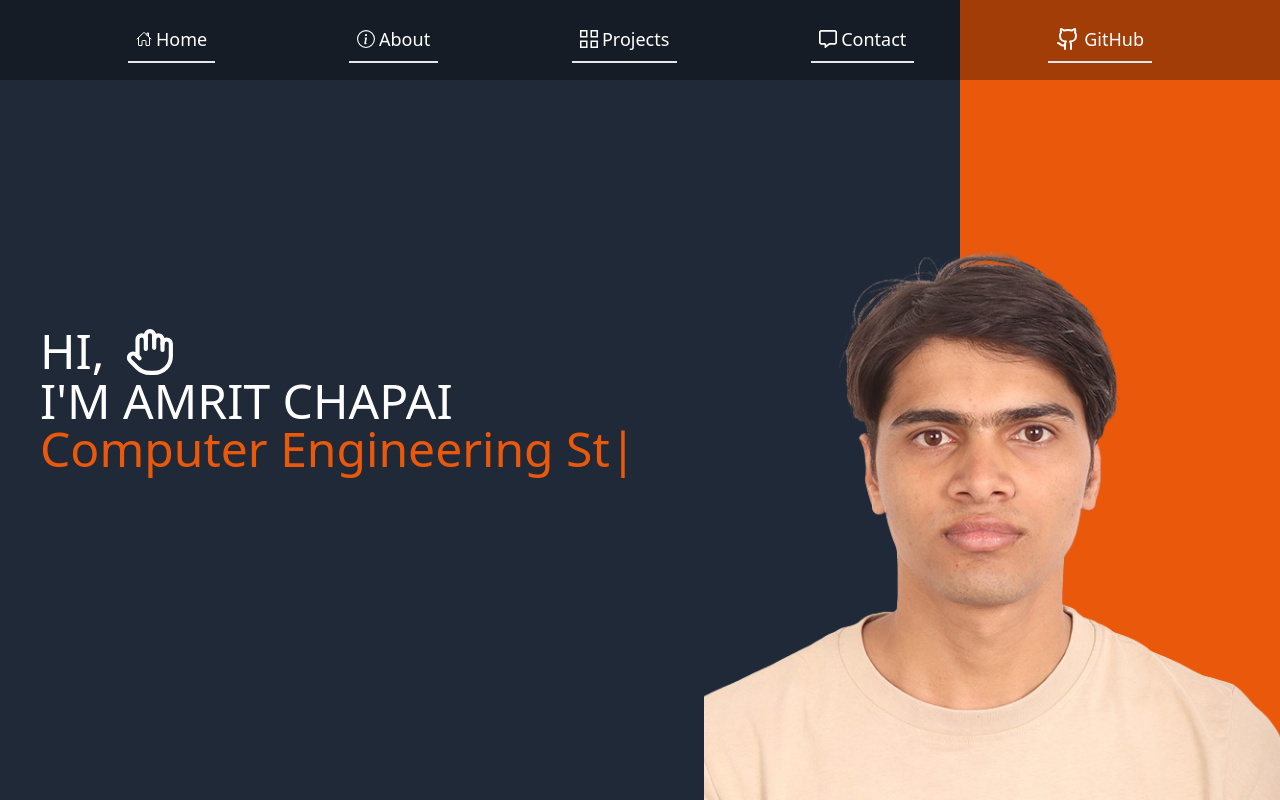
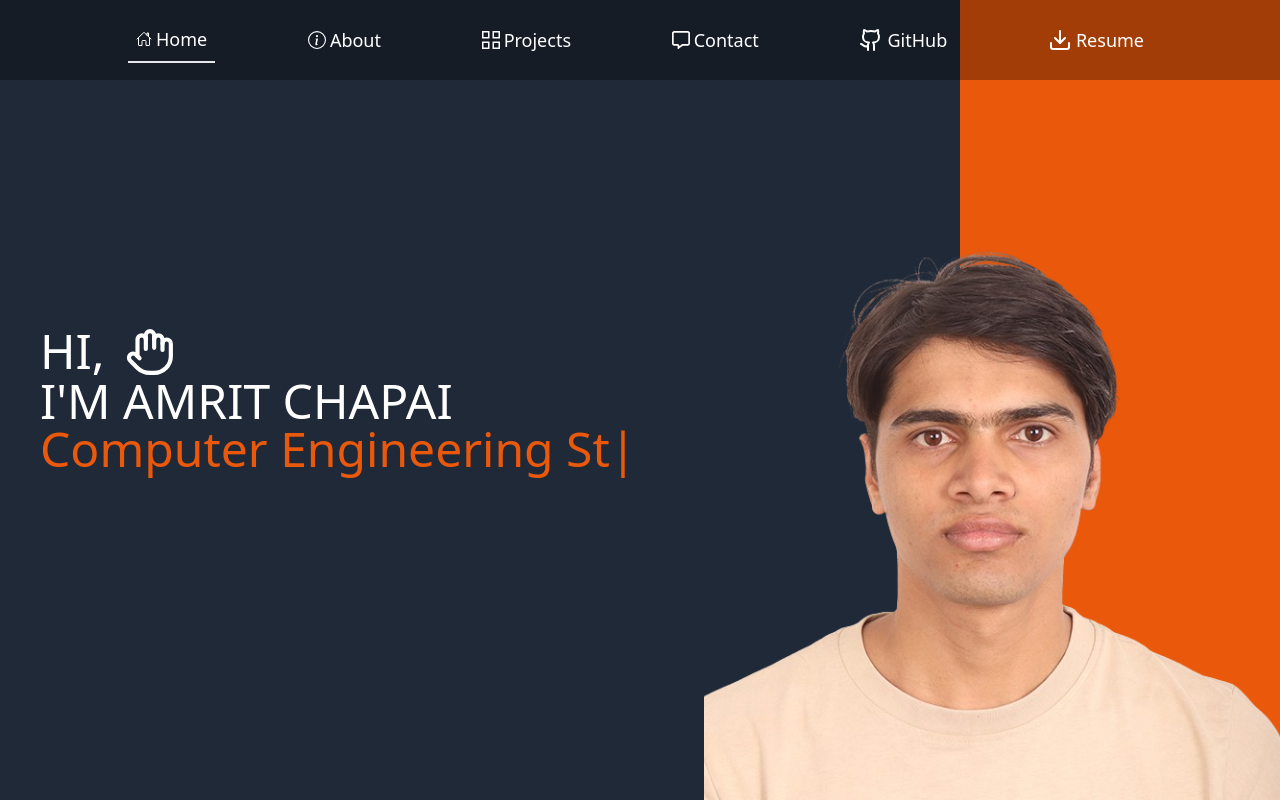
Before and after one commit to amritchapai/Portfolio, a React (Vite) app: page / in a window 1280 px wide. Built offline with nearby package versions, Linux system fonts and the light colour scheme.

Commit message:
improved navbar

```diff
--- a/src/Components/Navbar.jsx
+++ b/src/Components/Navbar.jsx
@@ -1,10 +1,10 @@
 import { IoHomeOutline } from "react-icons/io5";
 import { BsInfoCircle } from "react-icons/bs";
-import React from "react";
+import React, { useRef, useState } from "react";
 import { FaRegMessage } from "react-icons/fa6";
 import { useNavigate } from "react-router-dom";
 import { GrProjects } from "react-icons/gr";
-import { GithubIcon } from "lucide-react";
+import { DownloadIcon, GithubIcon } from "lucide-react";
 
 const navList = [
   {
@@ -26,24 +26,37 @@ const navList = [
   {
     text: "GitHub",
     icon: <GithubIcon/>
+  },
+  {
+    text: "Resume",
+    icon: <DownloadIcon/>
   }
 ];
 
 
 const Navbar = () => {
+  const [current, setCurrent] = useState(0);
+  const downloadRef = useRef();
   const navigate = useNavigate();
   const navbarHandler = (text) => {
     if (text === "About") {
       navigate("/about");
+      setCurrent(1);
     } else if (text === "Contact") {
       navigate("/contact");
+      setCurrent(3);
     } else if (text === "Home") {
       navigate("/");
+      setCurrent(0);
     } else if (text === "Projects"){
       navigate("/projects")
+      setCurrent(2);
     }
     else if(text === "GitHub"){
-      window.location.href = "https://github.com/amritchapai";
+      window.location.href = "https://github.com/amritchapai"
+    }
+    else if(text === "Resume"){
+        downloadRef.current.click();
     }
   };
   return (
@@ -51,11 +64,32 @@ const Navbar = () => {
       {navList.map((item, index) => {
         return (
           <div key={index} className="flex items-center ">
-            <button className="bg-transparent border-b-2 p-2" onClick={()=>navbarHandler(item.text)}>
-              <div className="flex items-center text-lg gap-1">
-                {item.icon} {item.text}
-              </div>
-            </button>
+            {current === index ? (
+              <button
+                className="bg-transparent border-b-2 p-2"
+                onClick={() => navbarHandler(item.text)}
+              >
+                <div className="flex items-center text-lg gap-1">
+                  {item.icon} {item.text}
+                </div>
+              </button>
+            ) : (
+              <button
+                className="bg-transparent p-2"
+                onClick={() => navbarHandler(item.text)}
+              >
+                <div className="flex items-center text-lg gap-1">
+                  {item.icon} {item.text}
+                </div>
+              </button>
+            )}
+
+            <a
+              ref={downloadRef}
+              className="hidden"
+              href="../assets/cv.pdf"
+              download="amritResume.pdf"
+            ></a>
           </div>
         );
       })}
```
Also changed, not shown: 1 other file (tests, documents, lock files or other folders).
